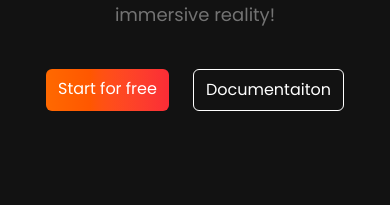
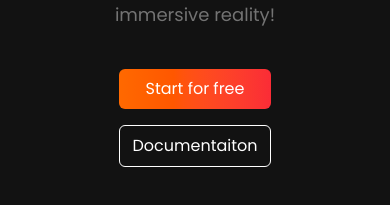
Before and after one commit to sunam-ali/1-Landing-page-React, a React (Vite) app: page / in a window 390 px wide. Shown: the part 375-580 px from the top of the page. Built offline with nearby package versions, Linux system fonts and the light colour scheme; grey boxes are pictures that could not be loaded.

Commit message:
change for better responsive

```diff
--- a/src/components/HeroSection.jsx
+++ b/src/components/HeroSection.jsx
@@ -17,7 +17,7 @@ export default function HeroSection() {
           intutive development tool. Get started today and turn your imagination
           into immersive reality!
         </p>
-        <div className="flex justify-center my-10">
+        <div className="flex flex-col justify-center my-10 sm:flex-row gap-y-4">
           <Button className="bg-linear-to-r from-orange-500 to-red-500 mx-3 ">
             Start for free
           </Button>
--- a/src/components/ui/Button.jsx
+++ b/src/components/ui/Button.jsx
@@ -2,7 +2,7 @@ export default function Button({ className = "", children, link = "#" }) {
   return (
     <a
       href={link}
-      className={`py-2 px-3 rounded-md ${className} transition duration-200`}
+      className={`py-2 px-3 rounded-md ${className} transition duration-200 text-center`}
     >
       {children}
     </a>
```
